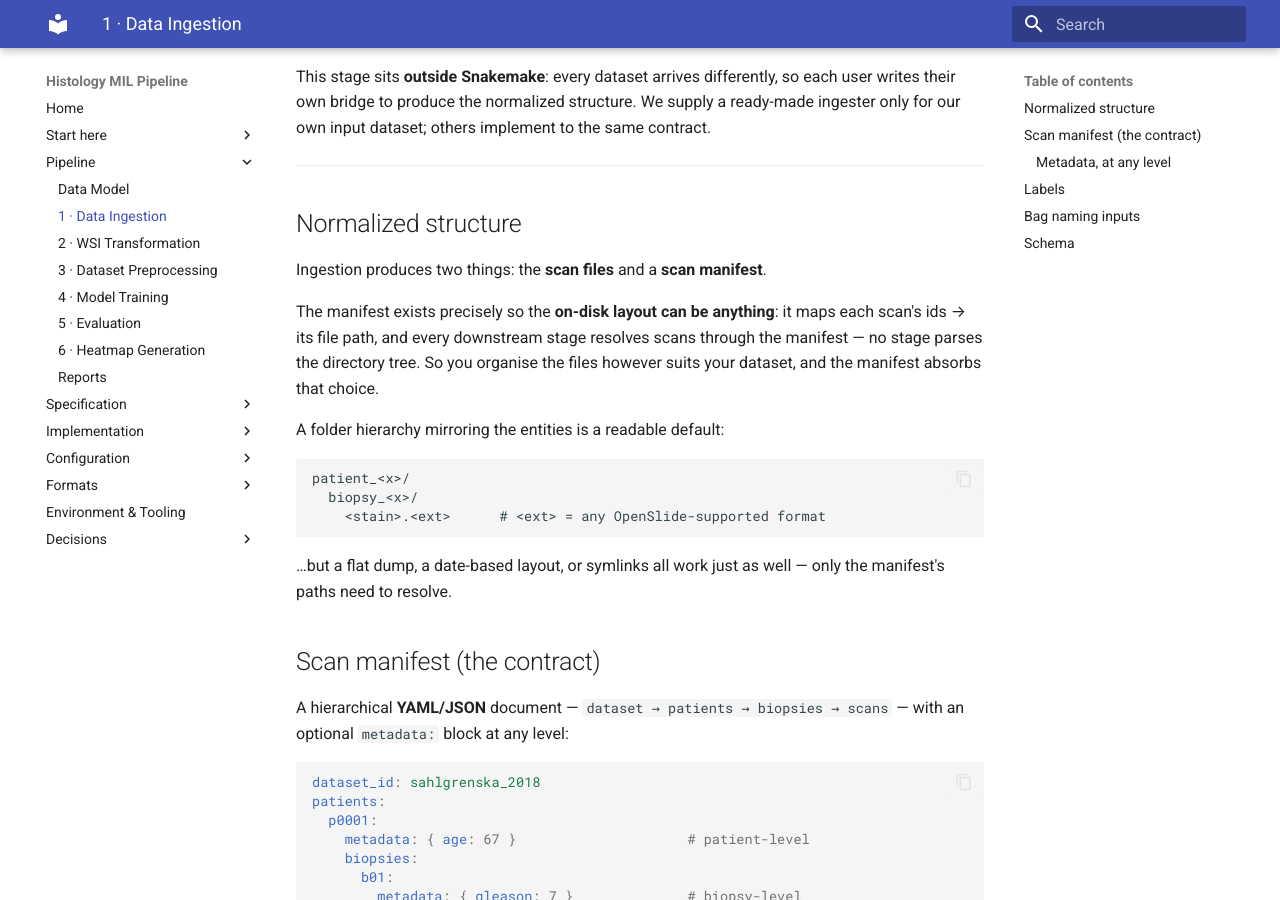
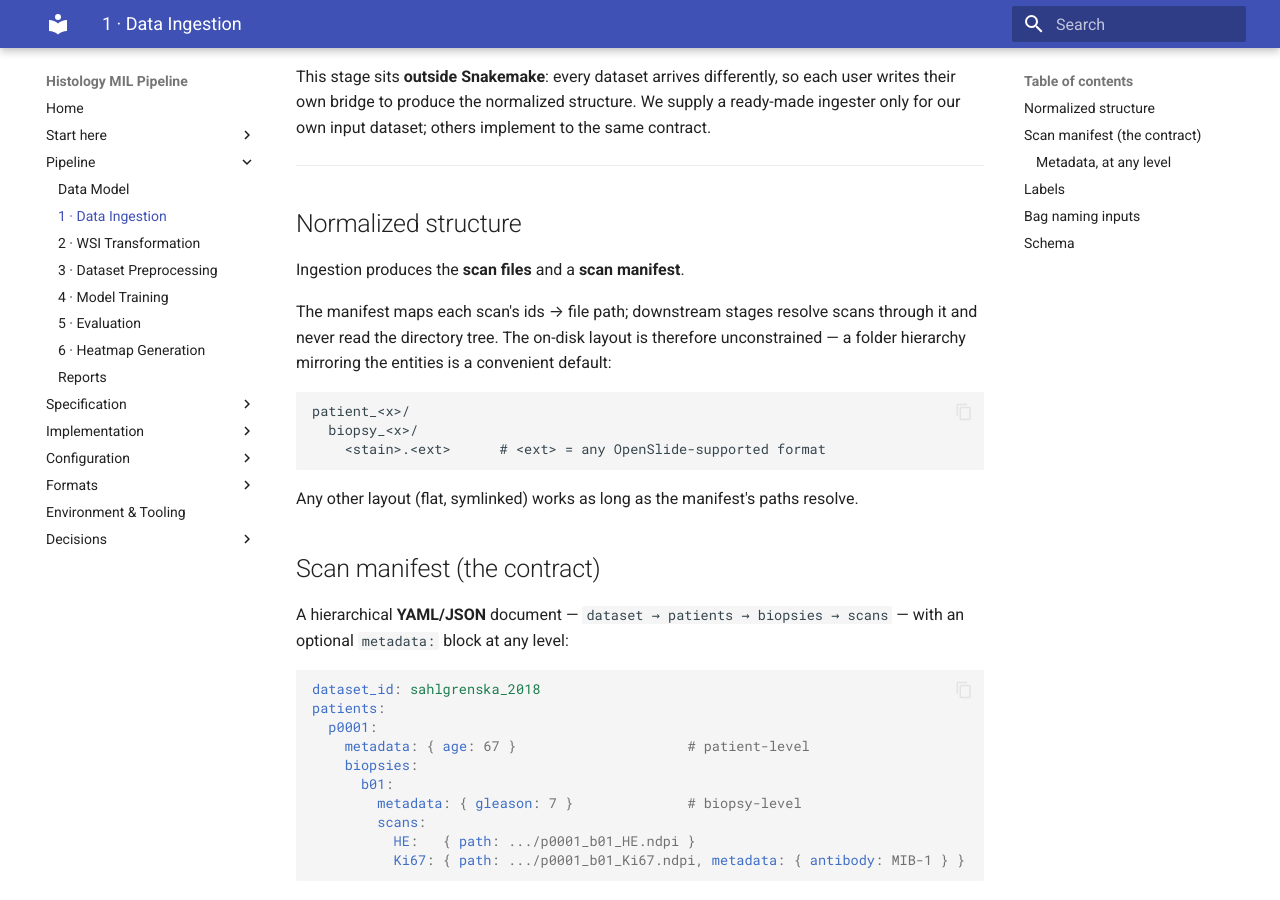
Before and after one commit to TheodorLindberg/SPRINTER_CLAM_DESIGN, an MkDocs documentation site: the page built from docs/design/03-data-ingestion.md, in a window 1280 px wide and 900 px high, scrolled down 292 px. Built offline with MkDocs 1.6.1 and Material for MkDocs 9.7.7, drawn with Linux system fonts in a browser that asks for light colours.

Commit message:
Simplify the Normalized structure wording
Tighter, more technical phrasing; drop the overdone layout examples.

Co-Authored-By: Claude Opus 4.8 <noreply@anthropic.com>

````diff
--- a/docs/design/03-data-ingestion.md
+++ b/docs/design/03-data-ingestion.md
@@ -12,11 +12,9 @@ This stage sits **outside Snakemake**: every dataset arrives differently, so eac
 
 ## Normalized structure
 
-Ingestion produces two things: the **scan files** and a **scan manifest**.
+Ingestion produces the **scan files** and a **scan manifest**.
 
-The manifest exists precisely so the **on-disk layout can be anything**: it maps each scan's ids → its file path, and every downstream stage resolves scans through the manifest — no stage parses the directory tree. So you organise the files however suits your dataset, and the manifest absorbs that choice.
-
-A folder hierarchy mirroring the entities is a readable default:
+The manifest maps each scan's ids → file path; downstream stages resolve scans through it and never read the directory tree. The on-disk layout is therefore unconstrained — a folder hierarchy mirroring the entities is a convenient default:
 
 ```text
 patient_<x>/
@@ -24,7 +22,7 @@ patient_<x>/
     <stain>.<ext>      # <ext> = any OpenSlide-supported format
 ```
 
-…but a flat dump, a date-based layout, or symlinks all work just as well — only the manifest's paths need to resolve.
+Any other layout (flat, symlinked) works as long as the manifest's paths resolve.
 
 ## Scan manifest (the contract)
 
````
